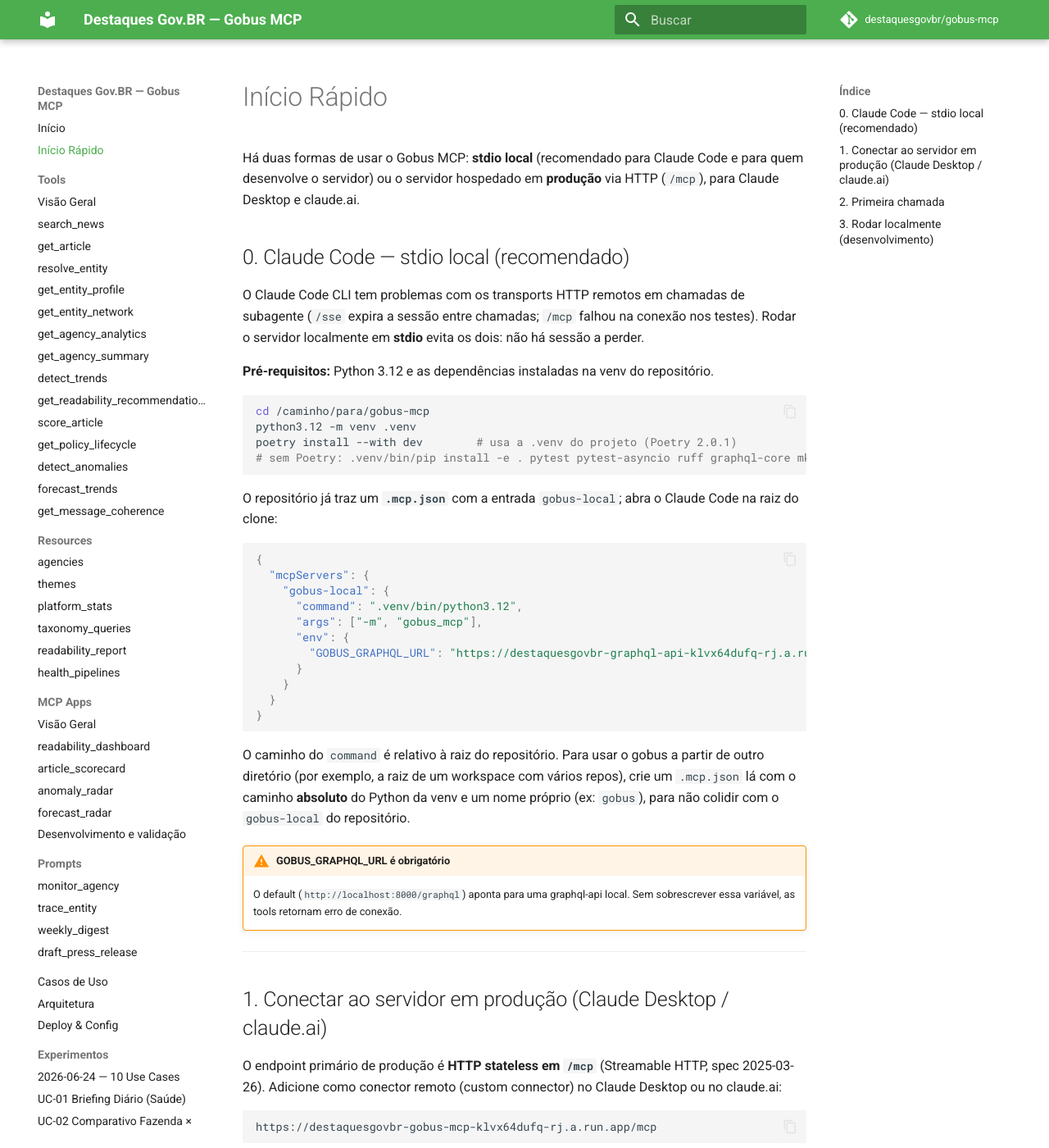
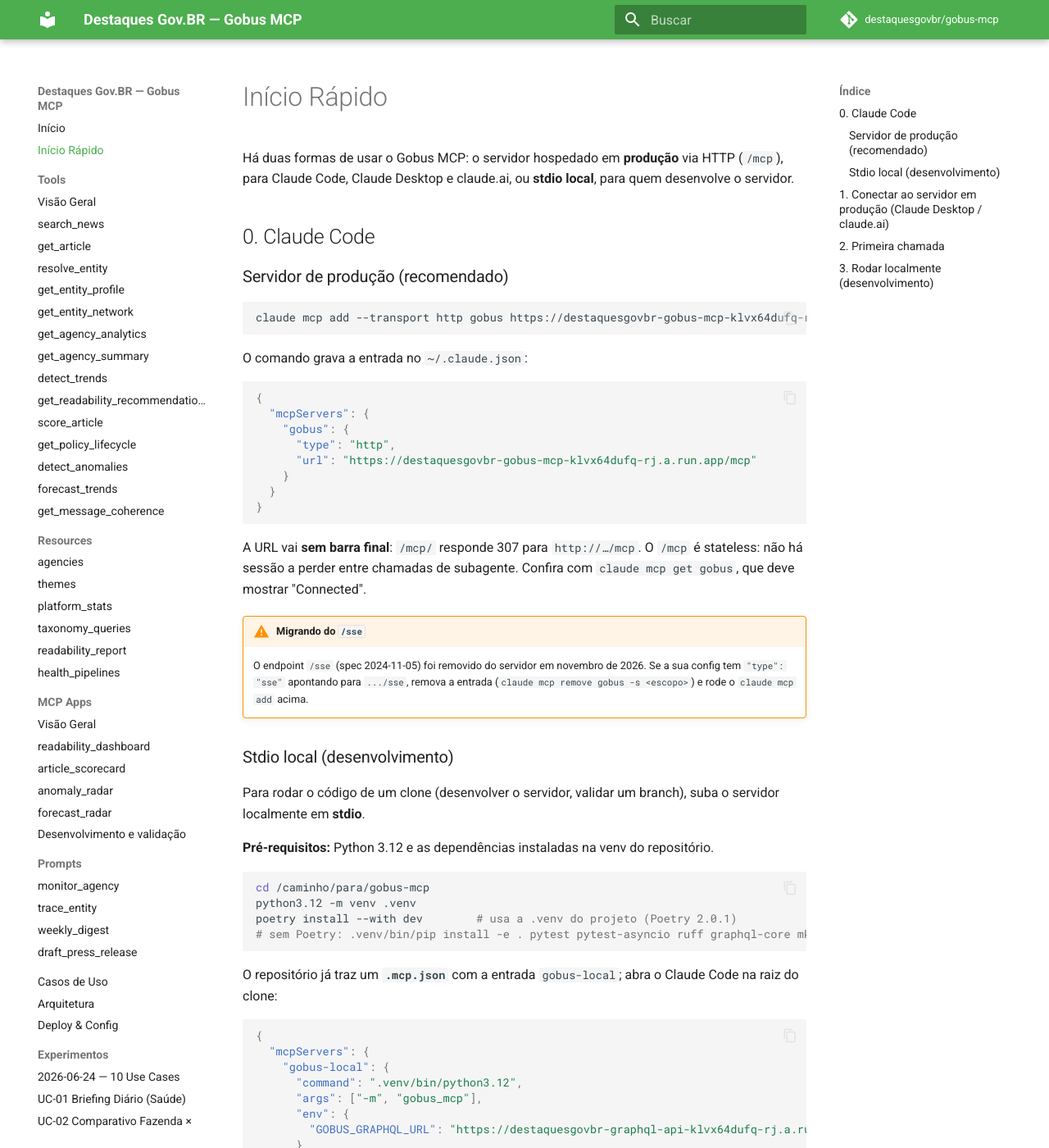
Before and after one commit to destaquesgovbr/gobus-mcp, an MkDocs documentation site: the page built from docs/quickstart.md, in a window 1280 px wide and 1400 px high. Shown: the whole window at 82% size. Built offline with MkDocs 1.6.1 and Material for MkDocs 9.7.7, drawn with Linux system fonts in a browser that asks for light colours; comment, search, counter and statistics services are not loaded; some of the changed text lies outside the part shown.

Commit message:
chore: remove o transporte SSE legado (/sse); Claude Code conecta por HTTP em /mcp (#18)
Onda 1 de redução de custos do GCP (destaquesgovbr/infra#223).

````diff
--- a/docs/quickstart.md
+++ b/docs/quickstart.md
@@ -1,10 +1,36 @@
 # Início Rápido
 
-Há duas formas de usar o Gobus MCP: **stdio local** (recomendado para Claude Code e para quem desenvolve o servidor) ou o servidor hospedado em **produção** via HTTP (`/mcp`), para Claude Desktop e claude.ai.
+Há duas formas de usar o Gobus MCP: o servidor hospedado em **produção** via HTTP (`/mcp`), para Claude Code, Claude Desktop e claude.ai, ou **stdio local**, para quem desenvolve o servidor.
 
-## 0. Claude Code — stdio local (recomendado)
+## 0. Claude Code
 
-O Claude Code CLI tem problemas com os transports HTTP remotos em chamadas de subagente (`/sse` expira a sessão entre chamadas; `/mcp` falhou na conexão nos testes). Rodar o servidor localmente em **stdio** evita os dois: não há sessão a perder.
+### Servidor de produção (recomendado)
+
+```bash
+claude mcp add --transport http gobus https://destaquesgovbr-gobus-mcp-klvx64dufq-rj.a.run.app/mcp -s user
+```
+
+O comando grava a entrada no `~/.claude.json`:
+
+```json
+{
+  "mcpServers": {
+    "gobus": {
+      "type": "http",
+      "url": "https://destaquesgovbr-gobus-mcp-klvx64dufq-rj.a.run.app/mcp"
+    }
+  }
+}
+```
+
+A URL vai **sem barra final**: `/mcp/` responde 307 para `http://…/mcp`. O `/mcp` é stateless: não há sessão a perder entre chamadas de subagente. Confira com `claude mcp get gobus`, que deve mostrar "Connected".
+
+!!! warning "Migrando do `/sse`"
+    O endpoint `/sse` (spec 2024-11-05) foi removido do servidor em novembro de 2026. Se a sua config tem `"type": "sse"` apontando para `.../sse`, remova a entrada (`claude mcp remove gobus -s <escopo>`) e rode o `claude mcp add` acima.
+
+### Stdio local (desenvolvimento)
+
+Para rodar o código de um clone (desenvolver o servidor, validar um branch), suba o servidor localmente em **stdio**.
 
 **Pré-requisitos:** Python 3.12 e as dependências instaladas na venv do repositório.
 
@@ -31,7 +57,7 @@
 }
 ```
 
-O caminho do `command` é relativo à raiz do repositório. Para usar o gobus a partir de outro diretório (por exemplo, a raiz de um workspace com vários repos), crie um `.mcp.json` lá com o caminho **absoluto** do Python da venv e um nome próprio (ex: `gobus`), para não colidir com o `gobus-local` do repositório.
+O caminho do `command` é relativo à raiz do repositório. Para usar o gobus a partir de outro diretório (por exemplo, a raiz de um workspace com vários repos), crie um `.mcp.json` lá com o caminho **absoluto** do Python da venv e um nome próprio (ex: `gobus-dev`), para não colidir com o `gobus-local` do repositório nem com o `gobus` remoto (entre escopos, o Claude Code usa local > projeto > user).
 
 !!! warning "GOBUS_GRAPHQL_URL é obrigatório"
     O default (`http://localhost:8000/graphql`) aponta para uma graphql-api local. Sem sobrescrever essa variável, as tools retornam erro de conexão.
@@ -46,10 +72,7 @@
 https://destaquesgovbr-gobus-mcp-klvx64dufq-rj.a.run.app/mcp
 ```
 
-O endpoint **`/sse`** (spec 2024-11-05) continua no ar só por compatibilidade com clientes antigos.
-
-!!! warning "Claude Code CLI — prefira stdio local"
-    Use a seção 0 acima para o Claude Code.
+Para o Claude Code, use o `claude mcp add --transport http` da seção 0.
 
 Não é necessária chave de API para o servidor de produção — a autenticação é gerida na fronteira da `graphql-api`.
 
--- a/pyproject.toml
+++ b/pyproject.toml
@@ -7,7 +7,7 @@
 
 [tool.poetry.dependencies]
 python = "^3.12"
-# <3.5: o server.py usa API privada do fastmcp (_mcp_server, _additional_http_routes) no /sse
+# <3.5: o pin vinha da API privada do fastmcp usada pelo /sse (removido); relaxá-lo fica para um PR à parte
 fastmcp = ">=3.4.2,<3.5"
 httpx = ">=0.28.1,<1"
 # >=2.11: ConfigDict(validate_by_name, serialize_by_alias) nos payloads
````
Also changed, not shown: other parts of docs/quickstart.md (+1 -1 lines), CLAUDE.md (+8 -8 lines), docs/arquitetura.md (+5 -4 lines), docs/deploy.md (+7 -6 lines), docs/index.md (+1 -1 lines), 2 other files.
